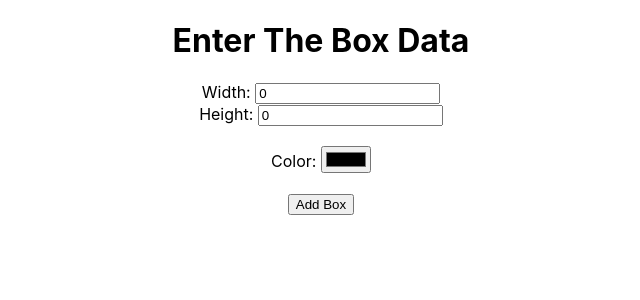
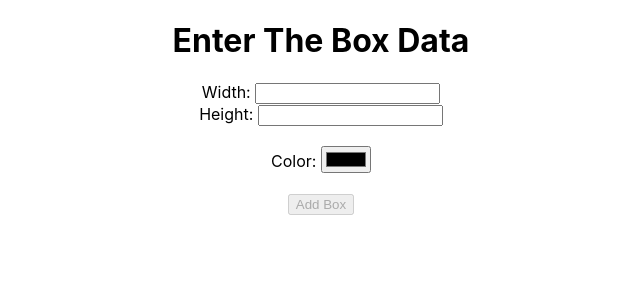
Before and after one commit to nycbasic/react-colorbox, a React (Create React App) app: page / in a window 1280 px wide. Shown: the top 300 px of the page, without its empty margins (319-959 px from the left). Built offline with nearby package versions, Linux system fonts and the light colour scheme.

Commit message:
added input validation to button when submitting form

```diff
--- a/src/components/Box.jsx
+++ b/src/components/Box.jsx
@@ -8,7 +8,6 @@ const Box = ({colorBox}) => {
             height: parseInt(height),
             backgroundColor: color
         }
-        console.group(box)
     return <div style={boxStyle}></div>
     })
 }
--- a/src/components/BoxForm.jsx
+++ b/src/components/BoxForm.jsx
@@ -1,24 +1,31 @@
 import React from 'react';
 
-const BoxForm = ({width, height, color, handleChange, handleSubmit}) => {
-
+const BoxForm = ({ width, height, color, handleChange, handleSubmit }) => {
+    console.log(width)
 	return (
 		<form onSubmit={handleSubmit}>
 			<h1>Enter The Box Data</h1>
-            <label htmlFor="width">Width: </label>
-            <input type="number" name="width" value={width} onChange={handleChange}/>
-            <br/>
-            <label htmlFor="height">Height: </label>
-            <input type="number" name="height" value={height} onChange={handleChange}/>
-            <br/>
-            <br/>
-            <label htmlFor="color">Color: </label>
-            <input type="color" name="color" value={color} onChange={handleChange}/>
+			<label htmlFor='width'>Width: </label>
+			<input type='number' name='width' value={width} onChange={handleChange} />
+			<br />
+			<label htmlFor='height'>Height: </label>
+			<input
+				type='number'
+				name='height'
+				value={height}
+				onChange={handleChange}
+			/>
 			<br />
 			<br />
-            <button>Add Box</button>
+			<label htmlFor='color'>Color: </label>
+			<input type='color' name='color' value={color} onChange={handleChange} />
+			<br />
+			<br />
+			<button type="submit" disabled={(width && height) === "" || (width && height) === "0"}>
+				Add Box
+			</button>
 		</form>
 	);
-}
+};
 
 export default BoxForm;
--- a/src/components/BoxList.jsx
+++ b/src/components/BoxList.jsx
@@ -7,8 +7,8 @@ class BoxList extends Component {
 		super(props);
 
 		this.state = {
-			width: 0,
-			height: 0,
+			width: "",
+			height: "",
 			color: 'rgb(0,0,0)',
 			colorBox: [],
 		};
```
Lines whose indentation alone changed are shown as unchanged.
